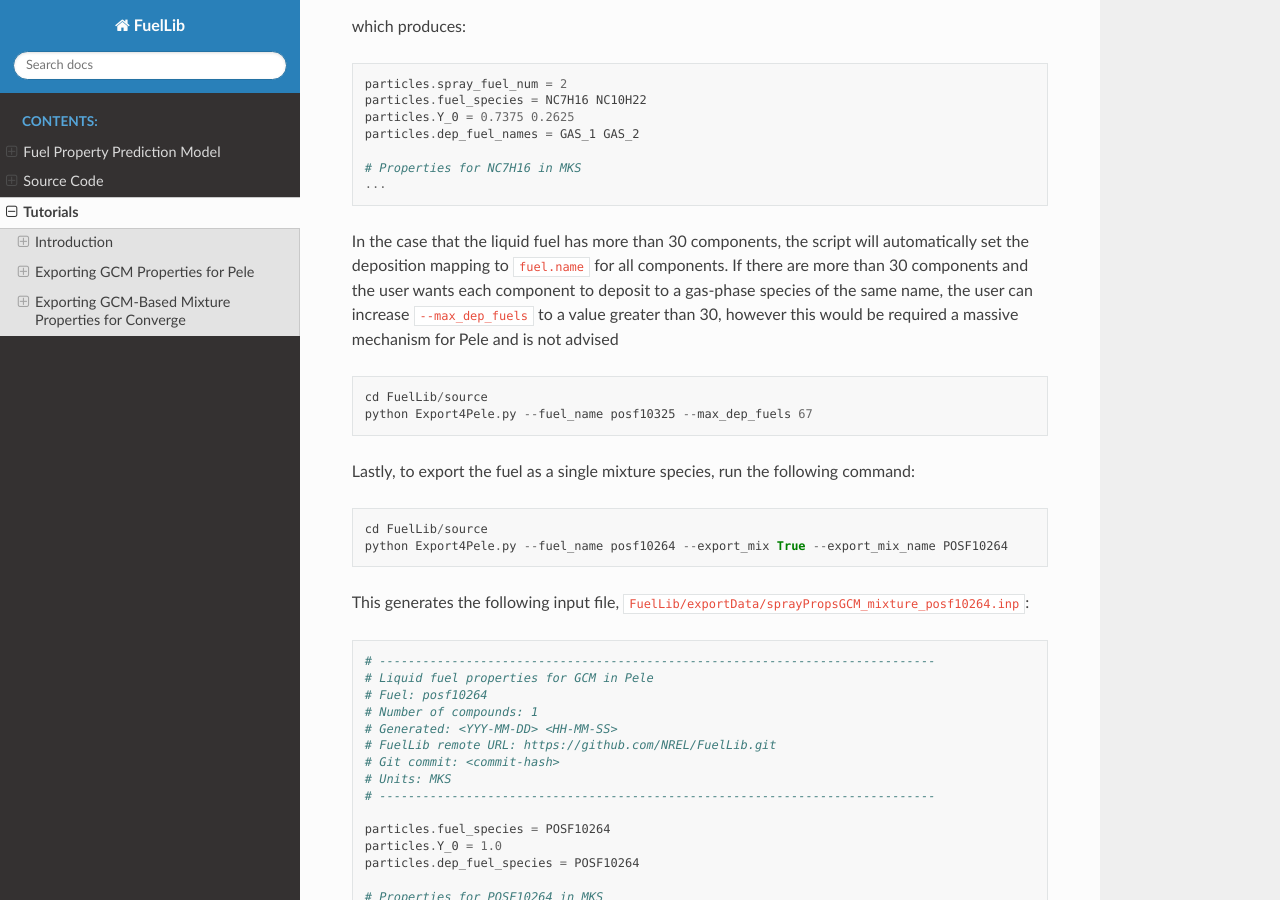
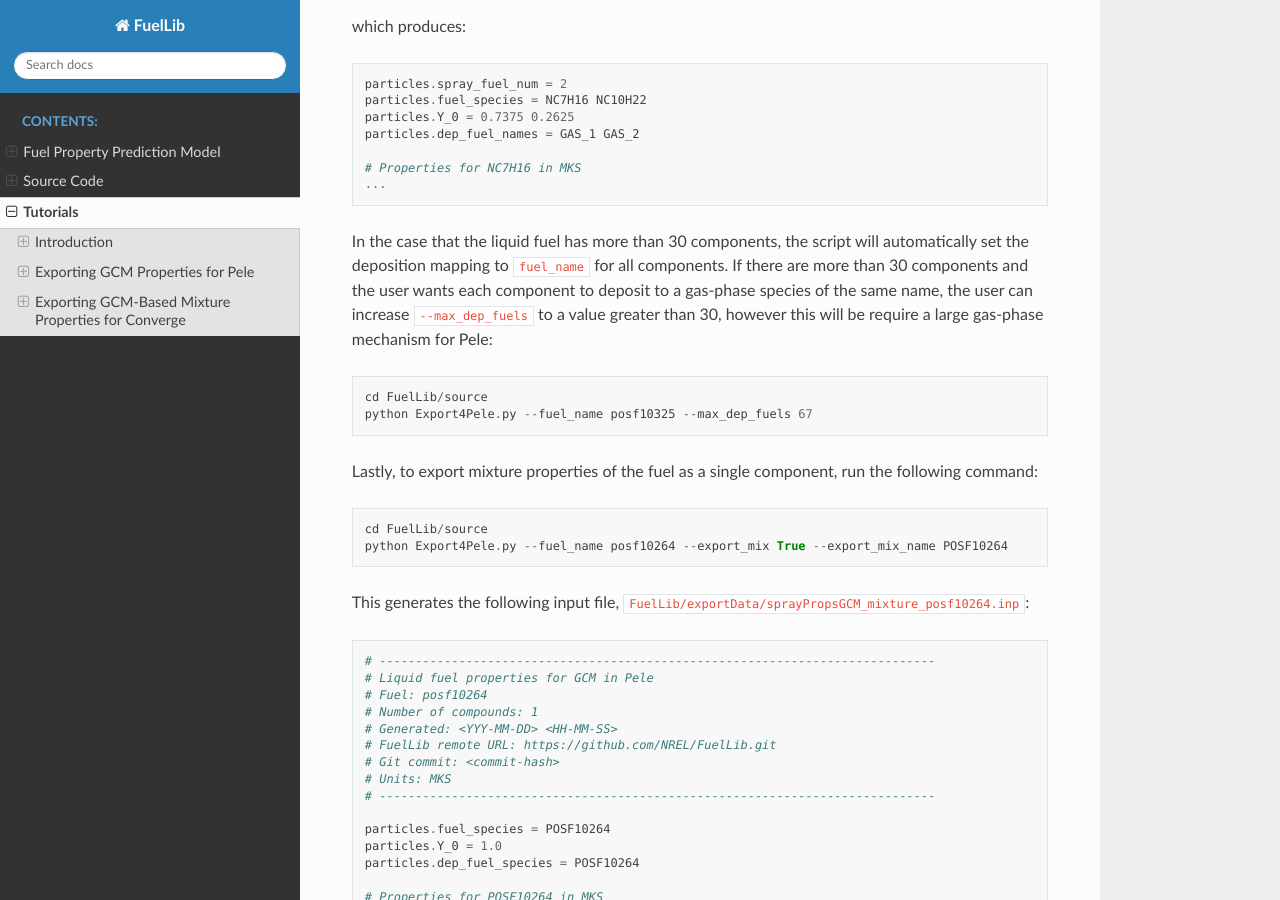
Before and after one commit to dmontgomeryNREL/FuelLib-NREL, a Sphinx documentation site: the page built from docs/tutorials.rst, in a window 1280 px wide and 900 px high, scrolled down 5599 px. Built offline with Sphinx 7.4.7 and the Read the Docs theme 3.1.0, drawn with Linux system fonts in a browser that asks for light colours; cross-references to code outside the pages are shown as plain code; some of the changed text lies outside the part shown.

Commit message:
Fix minor typos in docs (#27)

```diff
--- a/docs/tutorials.rst
+++ b/docs/tutorials.rst
@@ -248,15 +248,15 @@ which produces: ::
     ...
 
 In the case that the liquid fuel has more than 30 components, the script will
-automatically set the deposition mapping to ``fuel.name`` for all components.
+automatically set the deposition mapping to ``fuel_name`` for all components.
 If there are more than 30 components and the user wants each component to deposit
 to a gas-phase species of the same name, the user can increase ``--max_dep_fuels``
-to a value greater than 30, however this would be required a massive mechanism for Pele and is not advised ::
+to a value greater than 30, however this will be require a large gas-phase mechanism for Pele: ::
 
     cd FuelLib/source
     python Export4Pele.py --fuel_name posf10325 --max_dep_fuels 67
 
-Lastly, to export the fuel as a single mixture species, run the following command: ::
+Lastly, to export mixture properties of the fuel as a single component, run the following command: ::
 
     cd FuelLib/source
     python Export4Pele.py --fuel_name posf10264 --export_mix True --export_mix_name POSF10264
```
Also changed, not shown: other parts of docs/tutorials.rst (+1 -1 lines).
